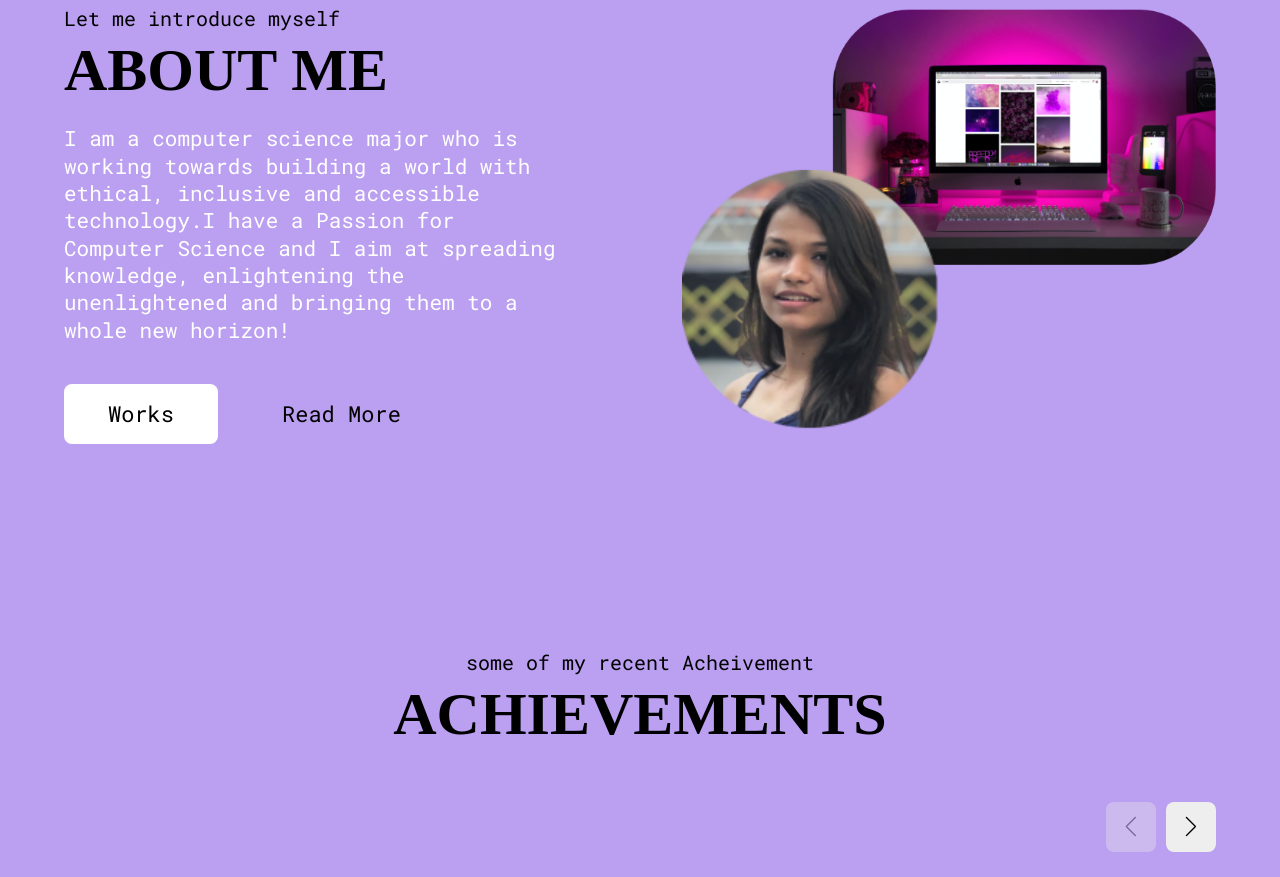
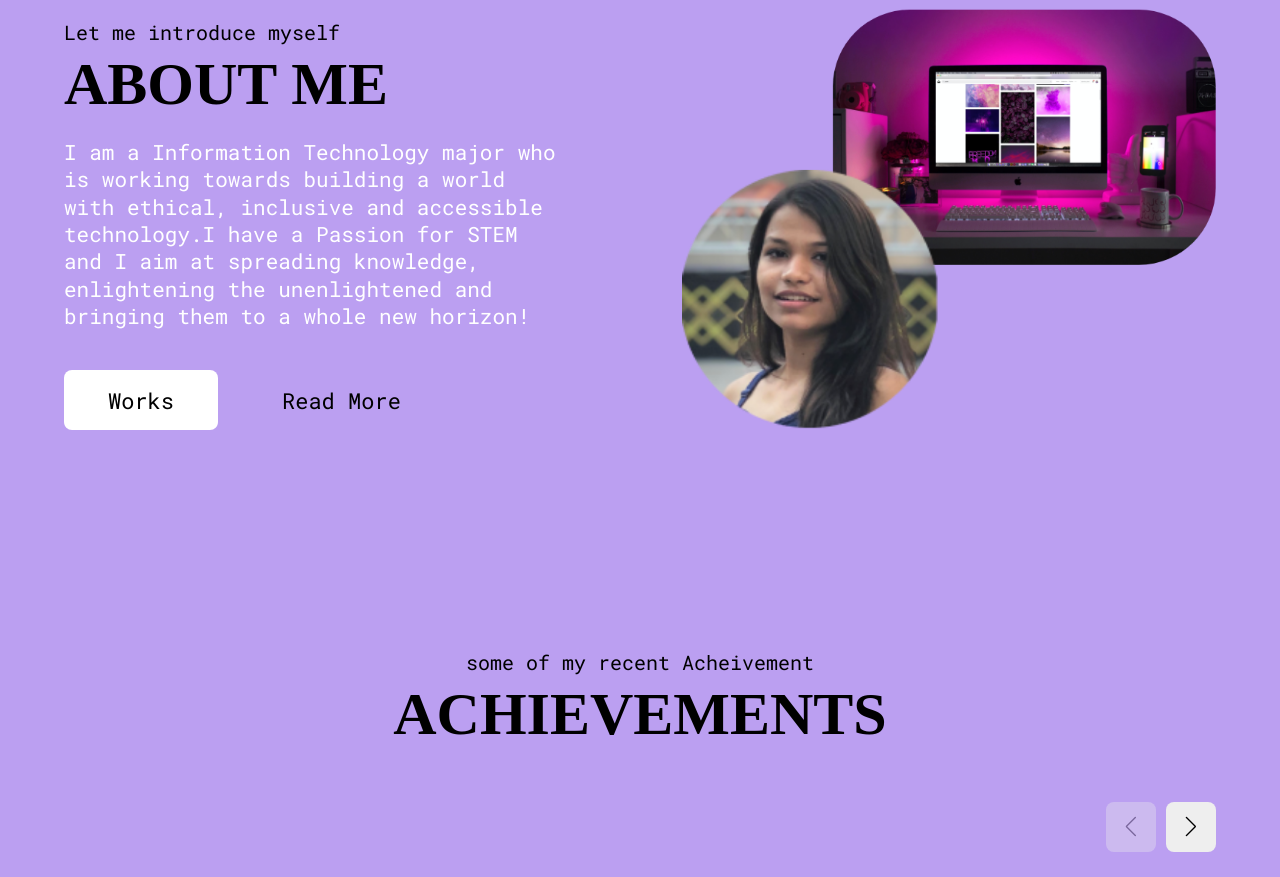
Before and after one commit to RuchikaSuryawanshi7/My_Portfolio, a React (Create React App) app: page / in a window 1280 px wide. Shown: the part 1100-1977 px from the top of the page. Built offline with nearby package versions, Linux system fonts and the light colour scheme; a web font is replaced by a local one.

Commit message:
Update AboutSection.js

```diff
--- a/src/components/AboutSection.js
+++ b/src/components/AboutSection.js
@@ -80,9 +80,9 @@ export default function AboutSection() {
             heading="About Me"
           />
           <PText>
-            I am a computer science major who is working towards building a
+            I am a Information Technology major who is working towards building a
             world with ethical, inclusive and accessible technology.I have a
-            Passion for Computer Science and I aim at spreading knowledge,
+            Passion for STEM and I aim at spreading knowledge,
             enlightening the unenlightened and bringing them to a whole new
             horizon!
           </PText>
```
